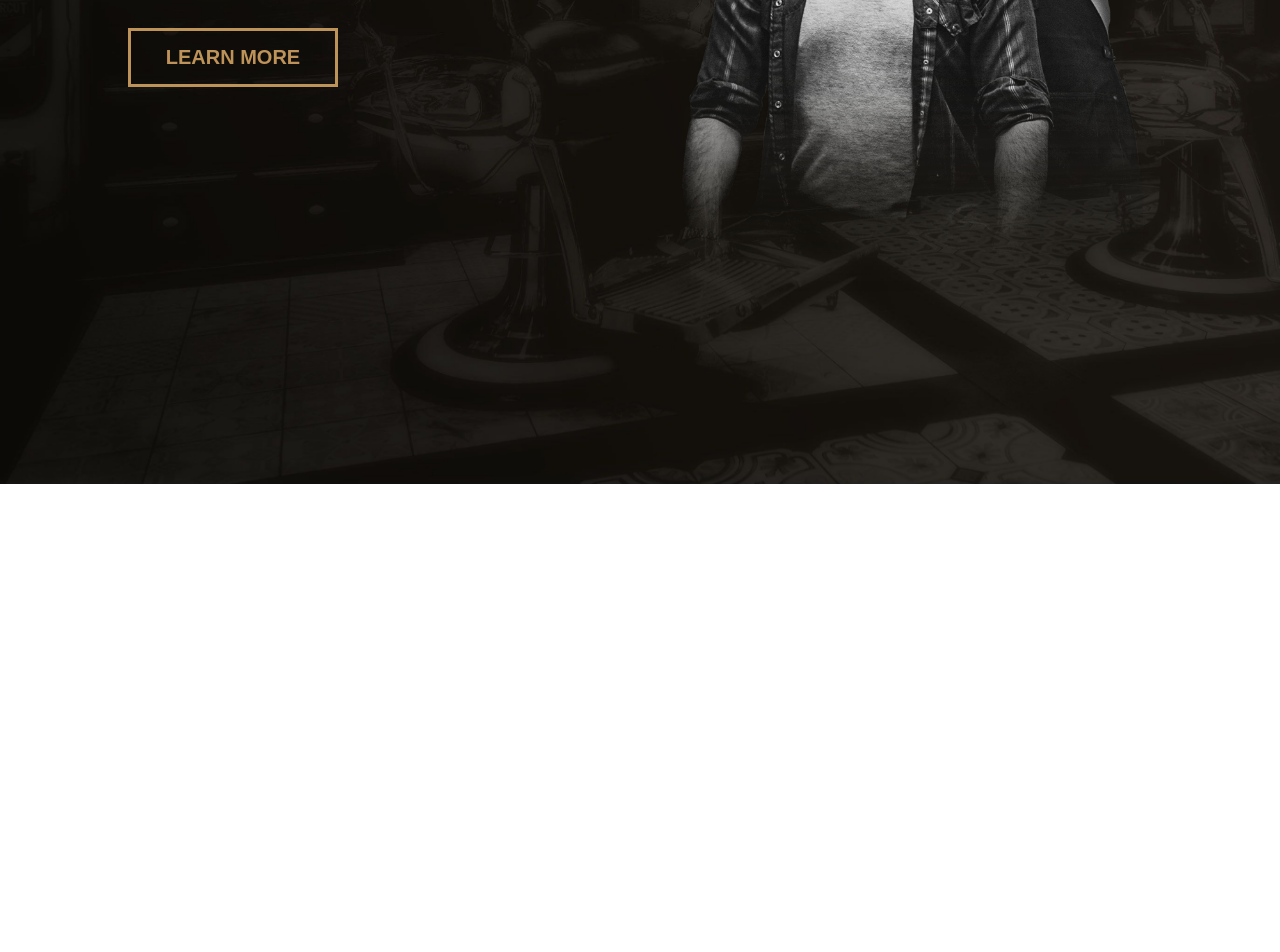
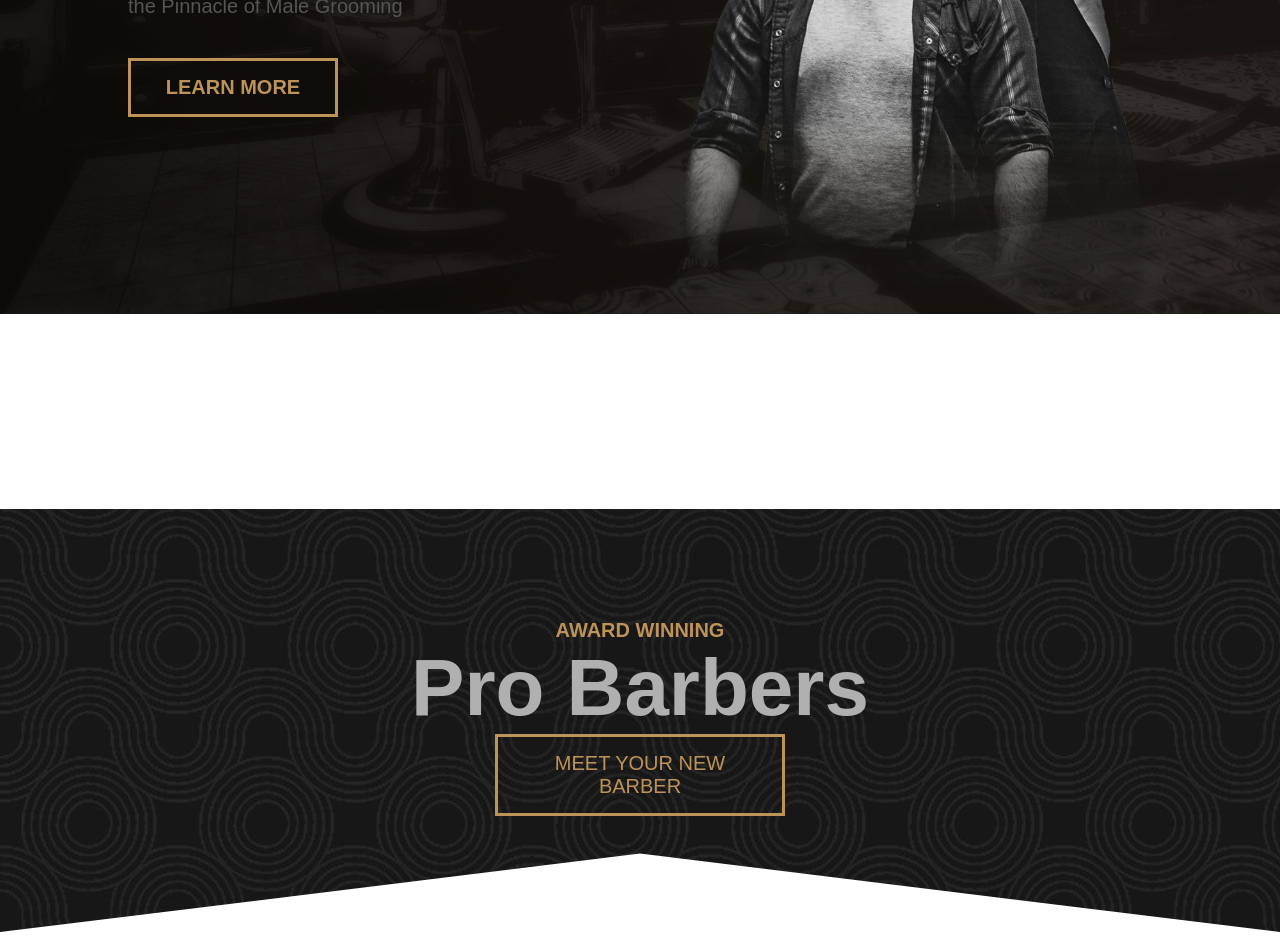
Before and after one commit to Carmine-Doronzo/proj-html-vuejs, a Vue app: page / in a window 1280 px wide. Shown: the part 486-1438 px from the top of the page. Before the commit the page ends 970 px from the top, so only its background shows below. Built offline with nearby package versions, Linux system fonts and the light colour scheme.

Commit message:
ADD the triangle.svg and fix the hero image

```diff
--- a/src/App.vue
+++ b/src/App.vue
@@ -1,13 +1,10 @@
 <template>
-  <div class="bg">
-    <div class="container">
-      <div class="hero">
+
         <HeaderComponent />
         <MainComponent />
 
-      </div>
-    </div>
-  </div>
+
+
 
 </template>
 
--- a/src/components/HeaderComponent.vue
+++ b/src/components/HeaderComponent.vue
@@ -1,29 +1,31 @@
 <template>
+    <div class="bg-header"></div>
         <div class="nav-bar">
             <img src="/img/avadabarbers-logo-x2-300x104.png" alt="" class="logo">
             <div class="nav-items">
                 <i class="fa-solid fa-bars" @click="db.openMenu = true"></i>
                 <i class="fa-solid fa-cart-shopping"></i>
             </div>
-        <ul :class="db.openMenu === false ? 'menu d-none':'menu d-flex'">
+            <ul :class="db.openMenu === false ? 'menu d-none' : 'menu d-flex'">
                 <li class="close" @click="db.openMenu = false"><i class="fa-solid fa-xmark"></i></li>
-            <HamburgherContent v-for="(link,i) in db.menuLink " :key="i" :item="link" />
+                <HamburgherContent v-for="(link, i) in db.menuLink " :key="i" :item="link" />
             </ul>
         </div>
+
 </template>
 
 <script>
-import {db} from '../store.js'
+import { db } from '../store.js'
 import HamburgherContent from '../components/HamburgherContent.vue';
 export default {
-        data(){
-            return{
+    data() {
+        return {
             db
         }
 
 
     },
-        components:{
+    components: {
 
         HamburgherContent
 
@@ -34,5 +36,17 @@ import HamburgherContent from '../components/HamburgherContent.vue';
 
 <style lang="scss" scoped>
 @use '../style/partials/header.scss';
+.bg-header{
+    background-image: url('/img/avadabarbers-homepage-hero-bg.jpg');
+    background-repeat: no-repeat;
+    background-size: cover;
+    //background-position: top;
 
+    position: absolute;
+    top: 0;
+    right: 0;
+    left: 0;
+    bottom: 0;
+    z-index: -1;
+}
 </style>
--- a/src/components/MainComponent.vue
+++ b/src/components/MainComponent.vue
@@ -1,11 +1,30 @@
 <template>
-    <HeroContent/>
+
+        <div class="container">
+            <div class="hero">
+                <HeroContent />
+            </div>
+        </div>
+
+
+    <div class="bg-awards">
+        <div class="container height">
+         <div class="award">
+            <h4 class="award-title">AWARD WINNING</h4>
+            <h1 class="award-description">Pro Barbers</h1>
+            <div class="new-barber">MEET YOUR NEW BARBER</div>
+
+         </div>
+        </div>
+        <img src="/img/triangle.svg" alt=""  class="triangle">
+
+    </div>
 </template>
 
 <script>
 import HeroContent from '../components/HeroContent.vue'
 export default {
-    components:{
+    components: {
         HeroContent
     }
 
@@ -13,5 +32,40 @@ export default {
 </script>
 
 <style lang="scss" scoped>
+@use '../style/partials/main.scss';
+.bg-awards {
+    background-image: url('/img/avadabarbers-about-introbackground.jpg');
+}
+.new-barber{
+    border: 3px solid ;
+    padding: 15px 15px;
+    width: 290px;
+    text-align: center;
+    color: #be9359;
+    font-size: 20px;
+}
+.award-title{
+    font-size: 20px;
+    color: #be9359;
+}
+.award-description{
+    font-size: 80px;
+    color: #b0b0b0;
+}
+.award{
+    display: flex;
+    flex-direction: column;
+    justify-content: center;
+    align-items: center;
+    padding: 80px 0;
+}
+.triangle{
+    width: 100%;
+    height: 80px;
+    margin-bottom: 20px;
 
+}
+.height{
+    height: 400px;
+}
 </style>
--- a/src/style/general.scss
+++ b/src/style/general.scss
@@ -1,20 +1,4 @@
 @use './partials/reset.scss';
 @use './partials/header.scss';
-
-.hero{
-    color: white;
-}
-.bg{
-    background-image: url('/img/avadabarbers-homepage-hero-bg.jpg');
-    background-size: cover;
-    background-repeat: no-repeat;
-    height: max-content;
-    position: relative;
-
-}
-.container{
-    width: 1024px;
-    margin: 0 auto;
-    padding-top: 30px;
-    height: 970px;
-}
+@use './partials/hero.scss';
+@use './partials/main';
--- a/src/style/partials/_header.scss
+++ b/src/style/partials/_header.scss
@@ -1,8 +1,12 @@
+
 .nav-bar{
     display: flex;
     justify-content: space-between;
     align-items: center;
-
+    width: 1024px;
+    margin: 0 auto;
+    padding-top: 30px;
+    color: white;
 }
 .logo{
     width: 150px;
--- /dev/null
+++ b/src/style/partials/_main.scss
@@ -0,0 +1,22 @@
+.hero{
+    color: white;
+}
+.bg-hero{
+    background-image: url('/img/avadabarbers-homepage-hero-bg.jpg');
+    background-size: cover;
+    background-repeat: no-repeat;
+    height: max-content;
+    //position: absolute;
+    top: 0;
+    right: 0;
+    left: 0;
+    bottom: 0;
+
+}
+.container{
+    width: 1024px;
+    margin: 0 auto;
+    padding-top: 30px;
+    height: 970px;
+    margin-bottom: -57px;
+}
```
Also changed, not shown: public/img/triangle.svg (added). Lines whose indentation alone changed are shown as unchanged.
